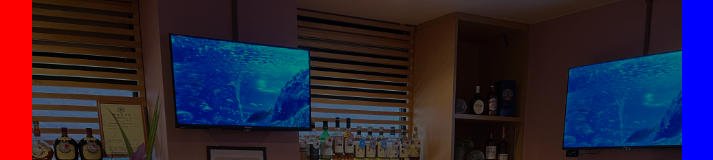
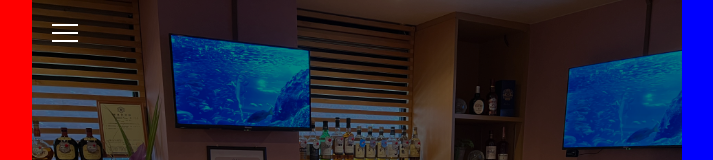
Before and after one commit to nisino25/shinta-mama, a Vue app: page / in a window 1280 px wide. Shown: the top 160 px of the page, without its empty margins (283-996 px from the left). Built offline with nearby package versions, Linux system fonts and the light colour scheme.

Commit message:
xhanged the z-index

```diff
--- a/src/App.vue
+++ b/src/App.vue
@@ -127,6 +127,7 @@
 
   .hamburger-menu {
     position: relative;
+    z-index: 20;
   }
 
   .menu__toggle {
@@ -152,7 +153,7 @@
       position: absolute;
       width: 100%;
       height: 2px;
-      background-color: #333;
+      background-color: white;
   }
 
   .menu__btn > span::before {
@@ -220,7 +221,7 @@
     left: 50%;
     transform: translate(-50%,-50%);
 
-    z-index: 20;
+    z-index: 15;
 
     color: white;
     font-weight: bold;
```
